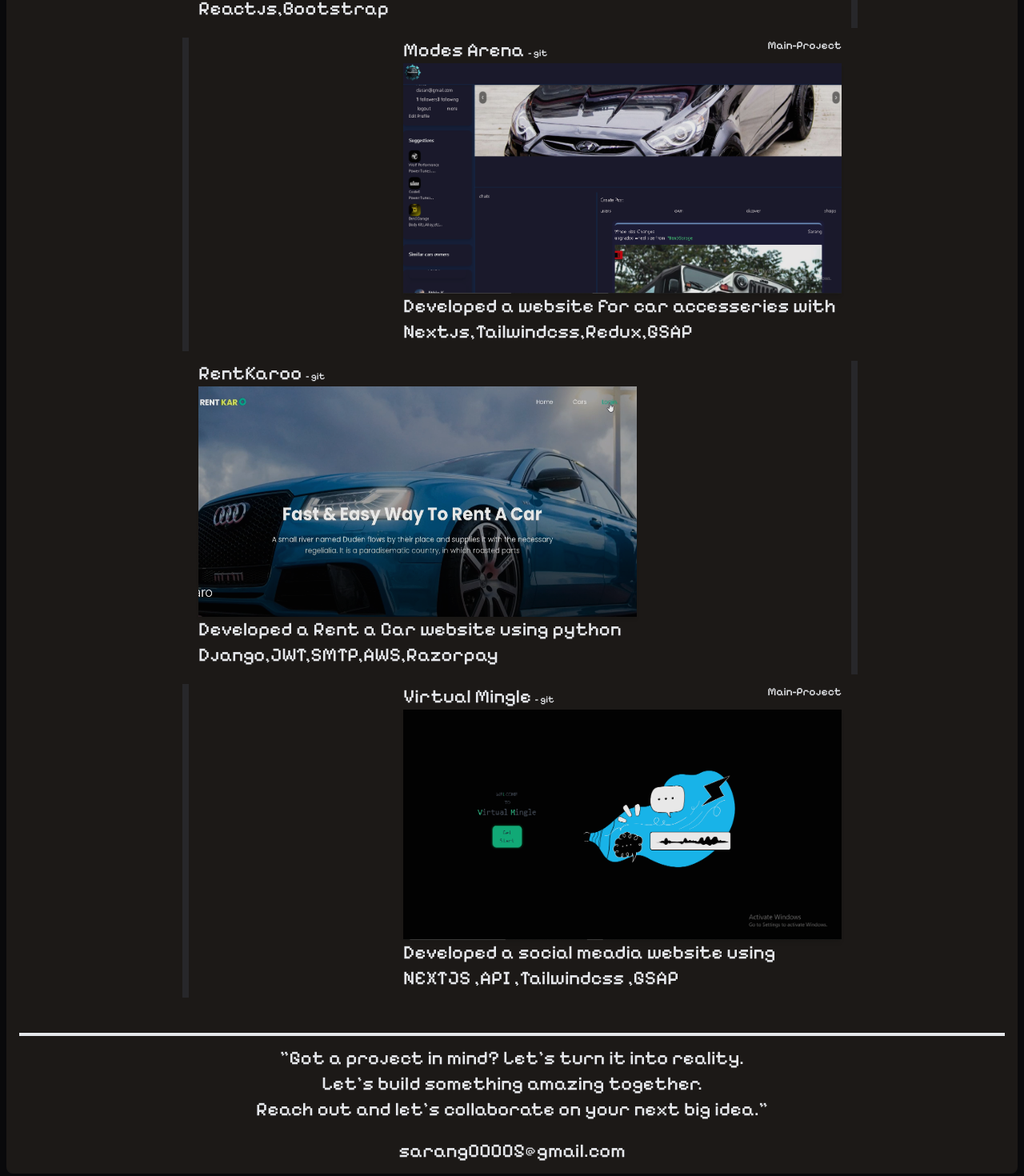
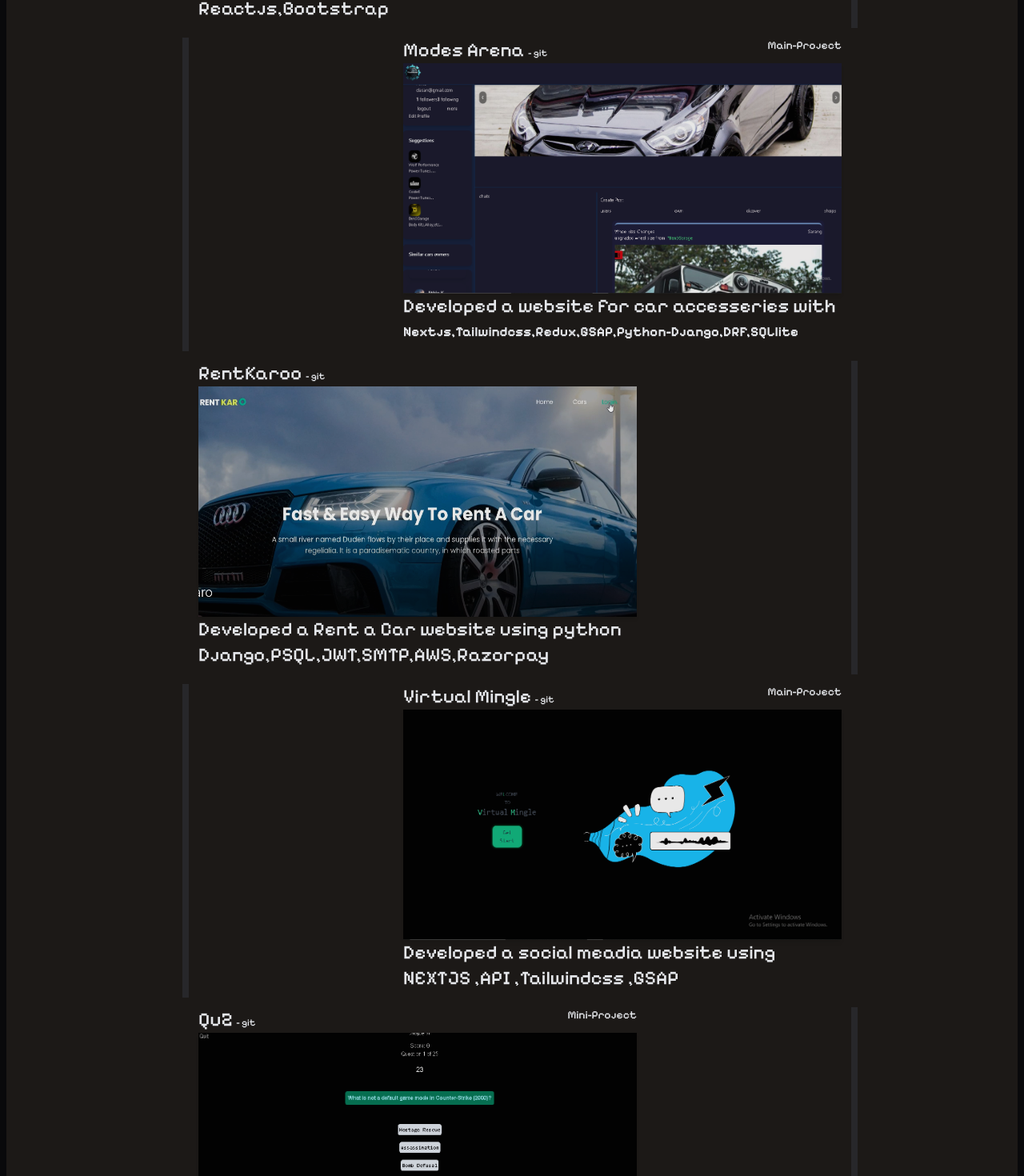
Before and after one commit to sarangk07/Portfolio-Latest, a Next.js app: page / in a window 1280 px wide. Shown: the part 1324-2794 px from the top of the page at 80% size. Built offline with nearby package versions, Linux system fonts and the light colour scheme; a web font is replaced by a local one.

Commit message:
new-project-added

```diff
--- a/app/page.jsx
+++ b/app/page.jsx
@@ -260,7 +260,7 @@ export default function Home() {
             <div className=' flex md:mt-5 mt-0 ml-4 justify-center relative bottom-6'>
 
                 <svg
-                 className={`w-10 h-10 ${choiceTheme == 'white'|| 'dark' ? 'text-zinc-400 hover:text-black transform hover:duration-200' : ''} `} viewBox="0 0 512 512" fill="none" xmlns="http://www.w3.org/2000/svg">
+                 className={`w-10 h-10 ${choiceTheme == 'white' ? 'hover:text-zinc-400 text-black transform hover:duration-200' : 'text-white'} `} viewBox="0 0 512 512" fill="none" xmlns="http://www.w3.org/2000/svg">
                   <path
                     fillRule="evenodd"
                     clipRule="evenodd"
@@ -270,7 +270,7 @@ export default function Home() {
                 </svg>
 
                 <a href="https://www.linkedin.com/in/sarang-k-2b7844244/">
-                <svg className={`w-10 h-10 ${choiceTheme == 'white'|| 'dark' ?  'text-zinc-400 hover:text-blue-600 transform hover:duration-200' : ''} `} xmlns="http://www.w3.org/2000/svg" viewBox="0 0 107.3 107.3">
+                <svg className={`w-10 h-10 ${choiceTheme == 'white' ?  'hover:text-zinc-400 text-blue-600 transform hover:duration-200' : 'text-white'} `} xmlns="http://www.w3.org/2000/svg" viewBox="0 0 107.3 107.3">
                   <g id="Layer_2" data-name="Layer 2">
                     <g data-name="图层 1">
                       <path
@@ -291,7 +291,7 @@ export default function Home() {
 
 
                 <a href="https://github.com/sarangk07">
-                <svg className={`w-10 h-10 ${choiceTheme == 'white'|| 'dark' ? 'text-zinc-400 hover:text-white transform hover:duration-200' : ''} `} xmlns="http://www.w3.org/2000/svg" viewBox="0 0 128 128">
+                <svg className={`w-10 h-10 ${choiceTheme == 'white' ? 'hover:text-zinc-400 text-zinc-900 transform hover:duration-100' : 'text-white'} `} xmlns="http://www.w3.org/2000/svg" viewBox="0 0 128 128">
                   <g fill="currentColor">
                     <path fillRule="evenodd" d="M64 5.103c-33.347 0-60.388 27.035-60.388 60.388 0 26.682 17.303 49.317 41.297 57.303 3.017.56 4.125-1.31 4.125-2.905 0-1.44-.056-6.197-.082-11.243-16.8 3.653-20.345-7.125-20.345-7.125-2.747-6.98-6.705-8.836-6.705-8.836-5.48-3.748.413-3.67.413-3.67 6.063.425 9.257 6.223 9.257 6.223 5.386 9.23 14.127 6.562 17.573 5.02.542-3.903 2.107-6.568 3.834-8.076-13.413-1.525-27.514-6.704-27.514-29.843 0-6.593 2.36-11.98 6.223-16.21-.628-1.52-2.695-7.662.584-15.98 0 0 5.07-1.623 16.61 6.19C53.7 35 58.867 34.327 64 34.304c5.13.023 10.3.694 15.127 2.033 11.526-7.813 16.59-6.19 16.59-6.19 3.287 8.317 1.22 14.46.593 15.98 3.872 4.23 6.215 9.617 6.215 16.21 0 23.194-14.127 28.3-27.574 29.796 2.167 1.874 4.097 5.55 4.097 11.183 0 8.08-.07 14.583-.07 16.572 0 1.607 1.088 3.49 4.148 2.897 23.98-7.994 41.263-30.622 41.263-57.294C124.388 32.14 97.35 5.104 64 5.104z" clipRule="evenodd"></path>
                     <path d="M26.484 91.806c-.133.3-.605.39-1.035.185-.44-.196-.685-.605-.543-.906.13-.31.603-.395 1.04-.188.44.197.69.61.537.91zm-.743-.55M28.93 94.535c-.287.267-.85.143-1.232-.28-.396-.42-.47-.983-.177-1.254.298-.266.844-.14 1.24.28.394.426.472.984.17 1.255zm-.575-.618M31.312 98.012c-.37.258-.976.017-1.35-.52-.37-.538-.37-1.183.01-1.44.373-.258.97-.025 1.35.507.368.545.368 1.19-.01 1.452zm0 0M34.573 101.373c-.33.365-1.036.267-1.552-.23-.527-.487-.674-1.18-.343-1.544.336-.366 1.045-.264 1.564.23.527.486.686 1.18.333 1.543zm0 0M39.073 103.324c-.147.473-.825.688-1.51.486-.683-.207-1.13-.76-.99-1.238.14-.477.823-.7 1.512-.485.683.206 1.13.756.988 1.237zm0 0M44.016 103.685c.017.498-.563.91-1.28.92-.723.017-1.308-.387-1.315-.877 0-.503.568-.91 1.29-.924.717-.013 1.306.387 1.306.88zm0 0M48.614 102.903c.086.485-.413.984-1.126 1.117-.7.13-1.35-.172-1.44-.653-.086-.498.422-.997 1.122-1.126.714-.123 1.354.17 1.444.663zm0 0"></path>
@@ -491,7 +491,7 @@ export default function Home() {
                     loading='lazy'
                   />
 
-                  <p className='hidden md:flex text-md hover:text-black'>Developed a website for car accesseries with Nextjs,Tailwindcss,Redux,GSAP</p>
+                  <p className='hidden md:flex md:flex-col text-md hover:text-black'>Developed a website for car accesseries with <span className='text-[17px] font-bold'>Nextjs,Tailwindcss,Redux,GSAP,Python-Django,DRF,SQLlite</span></p>
 
                 </div>
                 <div className={`
@@ -527,7 +527,7 @@ export default function Home() {
                     />
 
                    </a>
-                  <p className='hidden md:flex text-md hover:text-black'>Developed a Rent a Car website using python Django,JWT,SMTP,AWS,Razorpay</p>
+                  <p className='hidden md:flex text-md hover:text-black'>Developed a Rent a Car website using python Django,PSQL,JWT,SMTP,AWS,Razorpay</p>
 
                 </div>
                 <div className={`
@@ -571,6 +571,45 @@ export default function Home() {
                   hidden md:flex h-full w-2 absolute top-1 -left-64 `} />
 
               </div>
+
+
+              <div className={`relative right-11  md:right-32 mt-5 md:mt-0 project-item md:ml-5 ml-10 mb-3 w-fit  ${choiceTheme == 'white' ? 'bg-zinc-100' : ''} bg-pixel-pattern bg-pixel p-1 cursor-pointer`}>
+                  <div className={`
+                    ${choiceTheme == 'red' ?  ' text-zinc-100' : choiceTheme == 'blue' ? 'text-zinc-100' : choiceTheme == 'white' ? 'bg-zinc-200 text-zinc-400' : 'bg-stone-950 text-gray-200'}  w-72 h-44 md:w-[580px] md:h-96 pl-4 pr-4 md:bg-transparent
+
+                    `}>
+
+                      <div className='flex justify-between'>
+                      <p>
+                        QuZ <span className='text-xs'> <a href="https://github.com/sarangk07/quz" target="_blank">- git</a></span>
+                      </p>
+                      <p className='flex text-xs md:text-sm cursor-default'>
+                        Mini-Project
+                      </p>
+                    </div>
+                  <a href="https://quz-game.vercel.app/" target="_blank">
+                  {/* <img  className={`${choiceTheme == 'red' ?  'shadow-custom-red ' : choiceTheme == 'blue' ? 'shadow-custom-blue' :'shadow-md'} md:w-fit md:h-72 h-44 w-64`} src="https://i.pinimg.com/564x/d8/fe/c7/d8fec7801132a9a4f9c530b98396e295.jpg" alt="" loading='lazy' data-src="./social-meadia.PNG" /> */}
+
+                  <Image
+                    className={`${choiceTheme == 'red' ? 'shadow-custom-red' : choiceTheme == 'blue' ? 'shadow-custom-blue' : 'shadow-md'} opacity-[0.9] md:w-fit md:h-72 h-44 w-64`}
+                    src="/quz.PNG"
+                    alt="qz"
+                    width={500}
+                    height={300}
+                    loading='lazy'
+                  />
+
+                  </a>
+                  <p className='hidden md:flex text-md hover:text-black'>Developed a Quiz-game using NEXTJS ,Open-Trivia API ,Tailwindcss</p>
+                </div>
+                <div className={`
+                  ${choiceTheme == 'red' ? 'bg-red-600 animate-glow' : choiceTheme == 'blue' ? 'bg-blue-600 animate-glowBlue' : choiceTheme == 'white' ? 'bg-zinc-400' : 'bg-zinc-800'}
+                  hidden md:flex h-full w-2 absolute top-1 -right-64 `} />
+
+              </div>
+
+
+
             </div>
           </div>
 
```
Also changed, not shown: public/quz.PNG (added).
